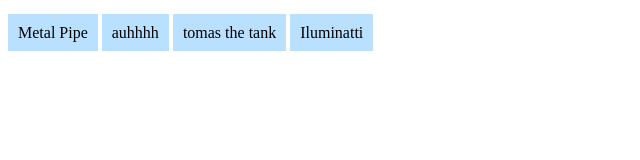
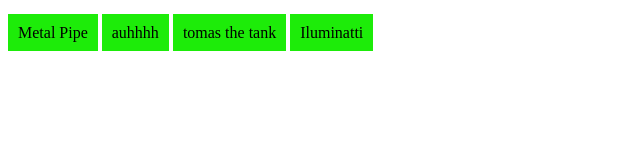
Before and after one commit to Snakecodr11/Meme-player-html, a plain HTML site: page Meme player html/index.html in a window 1280 px wide. Shown: the whole page, without its empty margins (0-640 px from the left). Drawn offline with Linux system fonts and the light colour scheme.

Commit message:
Update index.html

```diff
--- a/Meme player html/index.html
+++ b/Meme player html/index.html
@@ -4,7 +4,7 @@
 <style type ="text/css">
 nav#nav1 {margin-top: 24px;}
 nav#nav1 > a{
-   background: #B9E1FF;
+   background: #1dec09;
   color:#000;
   padding:10px;
   text-decoration:none;
```
